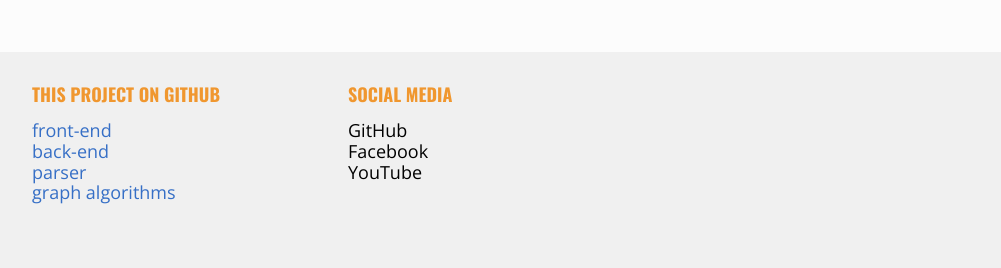
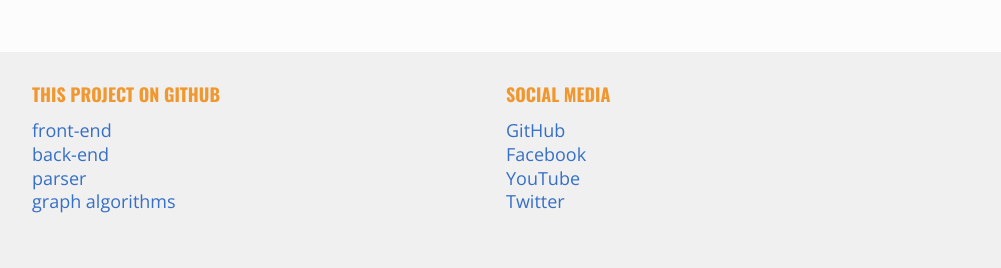
Before and after one commit to coreofscience/tos.coreofscience.org, a React (Create React App) app: page / in a window 1280 px wide. Shown: the part 828-1096 px from the top of the page, without its empty margins (134-1135 px from the left). Built offline with nearby package versions, Linux system fonts and the light colour scheme; no server answers; the HTML template or start-up script is replaced by a standard one.

Commit message:
Add social media links

```diff
--- a/src/components/layout/Footer.css
+++ b/src/components/layout/Footer.css
@@ -5,7 +5,7 @@
 
 .footer .footer__mainLinks {
   display: grid;
-  grid-template-columns: repeat(auto-fill, minmax(300px, 1fr));
+  grid-template-columns: repeat(auto-fill, minmax(400px, 1fr));
 }
 
 .footer .footer__sectionHeader {
@@ -17,6 +17,10 @@
   margin-top: 0;
   list-style: none;
   padding: 0;
+}
+
+.footer ul.footer__sectionLinks li {
+  margin-top: 3px;
 }
 
 .footer .footer__copy {
--- a/src/components/layout/Footer.tsx
+++ b/src/components/layout/Footer.tsx
@@ -50,9 +50,42 @@ const Footer = () => (
       <section className="footer__section">
         <h4 className="footer__sectionHeader">Social media</h4>
         <ul className="footer__sectionLinks social">
-          <li>GitHub</li>
-          <li>Facebook</li>
-          <li>YouTube</li>
+          <li>
+            <a
+              href="https://github.com/coreofscience/"
+              target="_blank"
+              rel="noopener noreferrer"
+            >
+              GitHub
+            </a>
+          </li>
+          <li>
+            <a
+              href="https://www.facebook.com/coreofscience"
+              target="_blank"
+              rel="noopener noreferrer"
+            >
+              Facebook
+            </a>
+          </li>
+          <li>
+            <a
+              href="https://www.youtube.com/channel/UCgFXO_IbFGkZRyj6heWpEBw"
+              target="_blank"
+              rel="noopener noreferrer"
+            >
+              YouTube
+            </a>
+          </li>
+          <li>
+            <a
+              href="https://twitter.com/core_of_science"
+              target="_blank"
+              rel="noopener noreferrer"
+            >
+              Twitter
+            </a>
+          </li>
         </ul>
       </section>
     </div>
```
